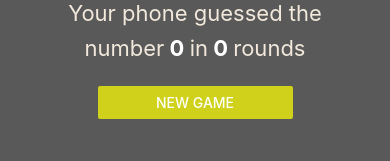
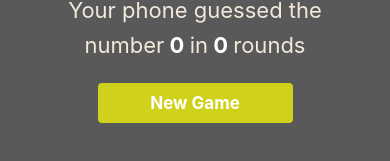
Before and after one commit to MilaHalko/ReactNativeApps, a React Native app in the folder GuessNumberApp/: screen / in a window 390 px wide. Shown: the part 505-666 px from the top of the page. Built offline with nearby package versions, Linux system fonts and the light colour scheme.

Commit message:
primary button component

```diff
--- a/GuessNumberApp/components/buttons/StandardButton.js
+++ b/GuessNumberApp/components/buttons/StandardButton.js
@@ -1,11 +1,19 @@
 import React from 'react';
-import {Button, View, StyleSheet} from "react-native";
+import {Pressable, StyleSheet, Text, View} from "react-native";
 import {Colors} from "../../Colors";
 
 const StandardButton = (props) => {
     return (
-        <View style={styles.button}>
-            <Button title={props.title} onPress={props.onPress} color={Colors.yellow}/>
+        <View style={styles.buttonOuterContainer}>
+            <Pressable onPress={props.onPress}
+                       style={({pressed}) =>
+                           pressed ?
+                               [styles.buttonInnerContainer, pressed]
+                               : styles.buttonInnerContainer}
+                       android_ripple={{color: Colors.green}}>
+                <Text style={styles.text}>{props.title}</Text>
+            </Pressable>
+            {/*<Button title={props.title} onPress={props.onPress} color={Colors.yellow}/>*/}
         </View>
     );
 };
@@ -13,8 +21,28 @@ const StandardButton = (props) => {
 export default StandardButton;
 
 const styles = StyleSheet.create({
-    button: {
-        borderRadius: 25,
+    buttonOuterContainer: {
         flex: 1,
-    }
+        overflow: 'hidden',
+    },
+    buttonInnerContainer: {
+        backgroundColor: Colors.yellow,
+        borderRadius: 4,
+        shadowColor: Colors.black,
+        shadowOffset: {width: 0, height: 2},
+        shadowOpacity: 0.25,
+        shadowRadius: 4,
+        elevation: 5,
+    },
+    text: {
+        color: Colors.white,
+        fontSize: 17,
+        fontWeight: 'bold',
+        padding: 10,
+        textAlign: 'center',
+    },
+    pressed: {
+        opacity: 0.75,
+        backgroundColor: Colors.green,
+    },
 });
```
